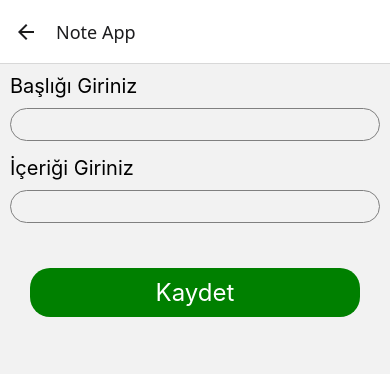
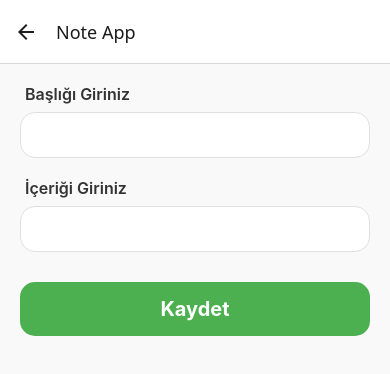
Before and after one commit to IronSid3e/note-app, a React Native app: screen /Create in a window 390 px wide. Shown: the top 374 px of the page. Built offline with nearby package versions, Linux system fonts and the light colour scheme.

Commit message:
fix styles

```diff
--- a/components/NoteForm.js
+++ b/components/NoteForm.js
@@ -46,33 +46,40 @@ export default function NoteForm({ onSubmit, initialValues, isEditable }) {
 
 const styles = StyleSheet.create({
   main: {
+    padding: 20,
+    backgroundColor: "#f9f9f9",
+    flex: 1,
+  },
+  inputText: {
+    fontSize: 16,
+    fontWeight: "600",
+    color: "#333",
+    marginBottom: 8,
+    marginLeft: 5,
+  },
+  input: {
+    backgroundColor: "#fff",
+    borderWidth: 1.5,
+    borderColor: "#e0e0e0",
+    borderRadius: 15,
+    padding: 12,
+    fontSize: 17,
+    marginBottom: 20,
+    color: "#222",
+  },
+  buttonMain: {
     marginTop: 10,
   },
-  inputText: {
-    fontSize: 20,
-    marginLeft: 10,
-  },
-  input: {
-    borderWidth: 1,
-    borderColor: "gray",
-    margin: 10,
-    borderRadius: 20,
-    padding: 5,
-    fontSize: 18,
-    marginBottom: 15,
-  },
-  buttonMain: {
-    padding: 30,
-  },
   buttonView: {
-    backgroundColor: "green",
-    padding: 10,
+    backgroundColor: "#4CAF50",
+    paddingVertical: 15,
     alignItems: "center",
-    justifyContent: "center",
-    borderRadius: 20,
+    borderRadius: 15,
+    elevation: 3,
   },
   buttonText: {
-    fontSize: 24,
+    fontSize: 20,
+    fontWeight: "bold",
     color: "#fff",
   },
 });
--- a/screens/HomeScreen.js
+++ b/screens/HomeScreen.js
@@ -43,12 +43,23 @@ const styles = StyleSheet.create({
   row: {
     flexDirection: "row",
     justifyContent: "space-between",
-    borderTopWidth: 1,
-    paddingHorizontal: 10,
-    paddingVertical: 20,
-    borderColor: "gray",
+    alignItems: "center",
+    backgroundColor: "#fff",
+    marginHorizontal: 15,
+    marginVertical: 8,
+    paddingHorizontal: 20,
+    paddingVertical: 18,
+    borderRadius: 15,
+    borderWidth: 1,
+    borderColor: "#f0f0f0",
+    elevation: 2,
   },
   title: {
     fontSize: 18,
+    fontWeight: "500",
+    color: "#333",
+  },
+  deleteIcon: {
+    padding: 5,
   },
 });
--- a/screens/ShowScreen.js
+++ b/screens/ShowScreen.js
@@ -21,14 +21,36 @@ export default function ShowScreen({ route }) {
 }
 
 const styles = StyleSheet.create({
-  mainContainer: { alignItems: "center", marginTop: 10 },
+  mainContainer: {
+    flex: 1,
+    backgroundColor: "#fff",
+    padding: 20,
+  },
   container: {
+    backgroundColor: "#fcfcfc",
     borderWidth: 1,
-    marginBottom: 10,
-    borderRadius: 30,
-    alignItems: "center",
-    width: "90%",
+    borderColor: "#eee",
+    padding: 20,
+    marginBottom: 15,
+    borderRadius: 20,
+    width: "100%",
+    shadowColor: "#000",
+    shadowOffset: { width: 0, height: 2 },
+    shadowOpacity: 0.1,
+    shadowRadius: 4,
+    elevation: 2,
   },
-  label: { fontSize: 30 },
-  content: { fontSize: 18 },
+  label: {
+    fontSize: 14,
+    color: "#888",
+    textTransform: "uppercase",
+    letterSpacing: 1,
+    marginBottom: 5,
+  },
+  content: {
+    fontSize: 20,
+    color: "#333",
+    lineHeight: 28,
+    fontWeight: "400",
+  },
 });
```
